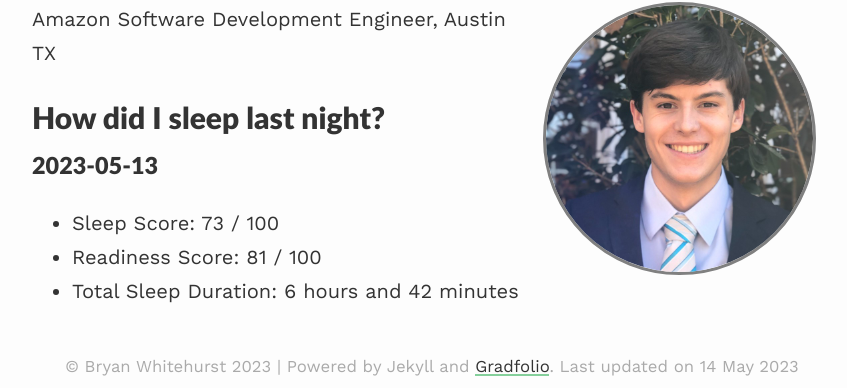
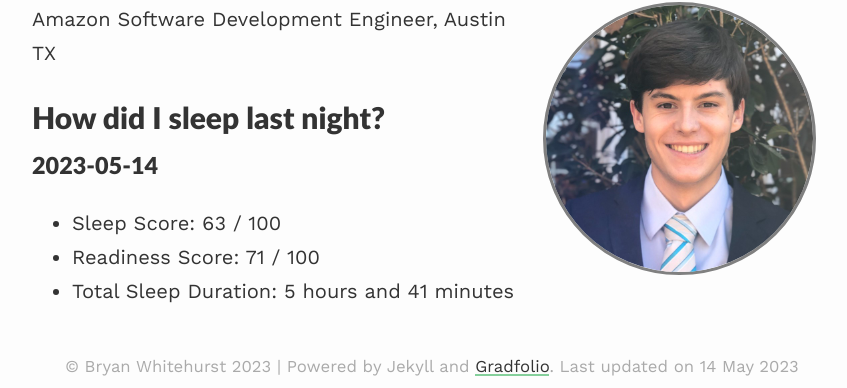
Before and after one commit to BryanWhitehurst/bryanwhitehurst.github.io, a Jekyll site: the page built from index.md, in a window 1280 px wide. Shown: the part 190-578 px from the top of the page, without its empty margins (208-1055 px from the left). Built offline with Jekyll 4.4.1, drawn with Linux system fonts in a browser that asks for light colours; nearby versions of some CDN libraries.

Commit message:
daily oura update

```diff
--- a/index.md
+++ b/index.md
@@ -10,7 +10,7 @@ published: true
 Amazon Software Development Engineer, Austin TX
 
 # How did I sleep last night?
-### 2023-05-13
-- Sleep Score: 73 / 100
-- Readiness Score: 81 / 100
-- Total Sleep Duration: 6 hours and 42 minutes
+### 2023-05-14
+- Sleep Score: 63 / 100
+- Readiness Score: 71 / 100
+- Total Sleep Duration: 5 hours and 41 minutes
```
